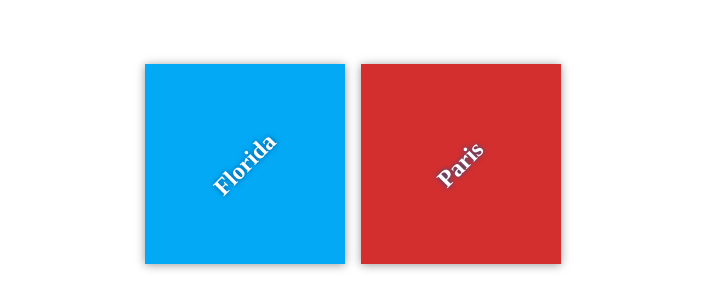
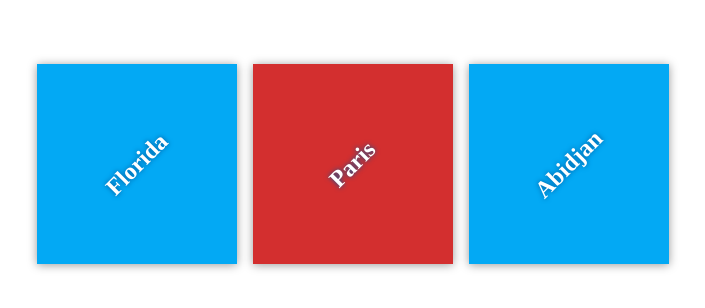
Before and after one commit to Lassina-KONE/my-travel-plans, a plain HTML site: page index.html in a window 1280 px wide. Shown: the part 236-544 px from the top of the page, without its empty margins (287-992 px from the left). Drawn offline with Linux system fonts and the light colour scheme.

Commit message:
add destination abidjan

```diff
--- a/index.html
+++ b/index.html
@@ -17,6 +17,9 @@
             <div class="destination" id="paris">
                 <h2>Paris</h2>
             </div>
+            <div class="destination" id="abidjan">
+                <h2>Abidjan</h2>
+            </div>
         </div>
     </div>
 
```
